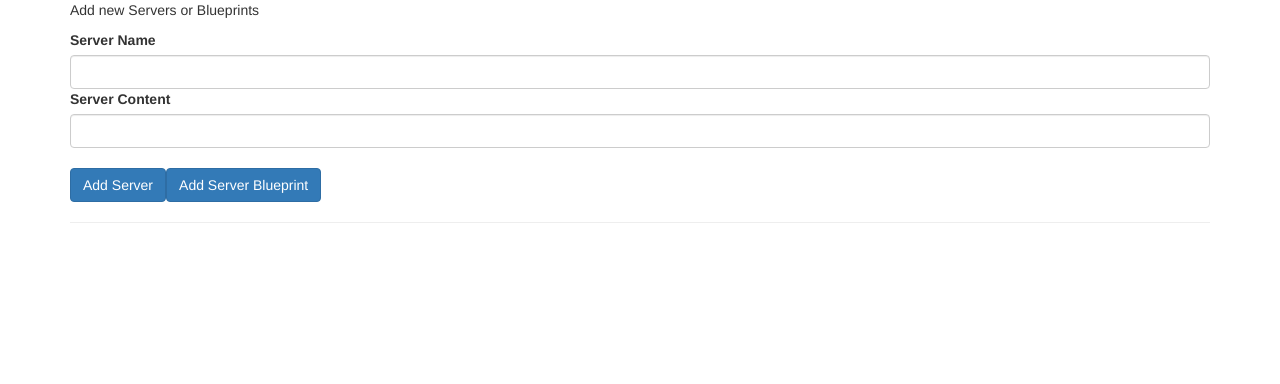
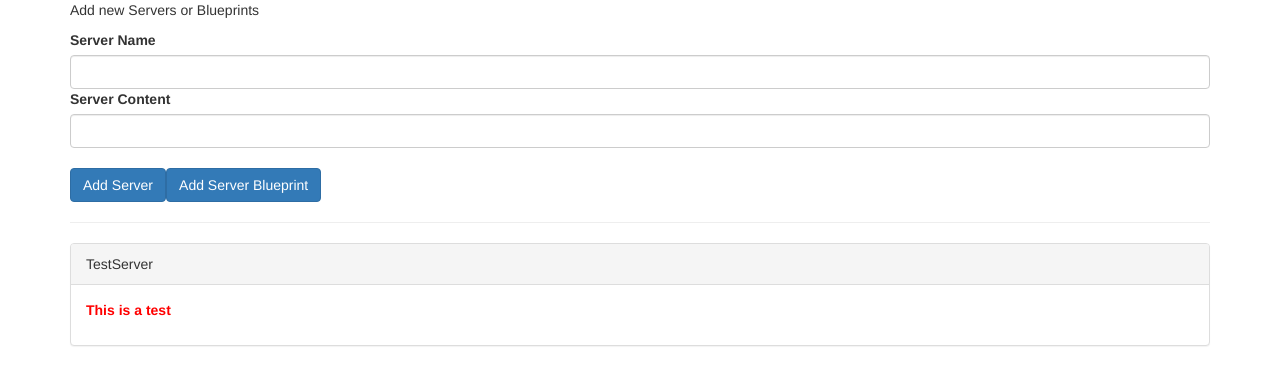
Before and after one commit to mc-carthy/ngChunks, an Angular app in the folder componentsDatabinding/: page / in a window 1280 px wide. Shown: the top 384 px of the page. Built offline with nearby package versions, Linux system fonts and the light colour scheme.

Commit message:
Expose sub-components' properties to parents using @Input() decorator

```diff
--- a/componentsDatabinding/src/app/app.component.html
+++ b/componentsDatabinding/src/app/app.component.html
@@ -3,7 +3,10 @@
     <hr>
     <div class="row">
         <div class="col-xs-12">
-            <app-server-element *ngFor="let serverElement of serverElements"></app-server-element>
+            <app-server-element
+                *ngFor="let serverElement of serverElements"
+                [element]="serverElement"
+            ></app-server-element>
         </div>
     </div>
 </div>
--- a/componentsDatabinding/src/app/app.component.ts
+++ b/componentsDatabinding/src/app/app.component.ts
@@ -7,6 +7,6 @@ import { Component } from '@angular/core';
 })
 export class AppComponent {
 
-    serverElements = [];
+    serverElements = [{ type: 'server', name: 'TestServer', content: 'This is a test' }];
 
 }
--- a/componentsDatabinding/src/app/server-element/server-element.component.html
+++ b/componentsDatabinding/src/app/server-element/server-element.component.html
@@ -3,7 +3,7 @@
     <div class="panel-body">
         <p>
             <strong *ngIf="element.type === 'server'" style="color: red">{{ element.content }}</strong>
-            <em *ngIf="element.type === 'server'">{{ element.content }}</em>
+            <em *ngIf="element.type === 'serverBlueprint'">{{ element.content }}</em>
         </p>
     </div>
 </div>
--- a/componentsDatabinding/src/app/server-element/server-element.component.ts
+++ b/componentsDatabinding/src/app/server-element/server-element.component.ts
@@ -1,4 +1,4 @@
-import { Component, OnInit } from '@angular/core';
+import { Component, Input, OnInit } from '@angular/core';
 
 @Component({
     selector: 'app-server-element',
@@ -7,6 +7,8 @@ import { Component, OnInit } from '@angular/core';
 })
 export class ServerElementComponent implements OnInit {
 
+    @Input() element: { type: string, name: string, content: string };
+
     constructor() { }
 
     ngOnInit() {
```
Lines whose indentation alone changed are shown as unchanged.
